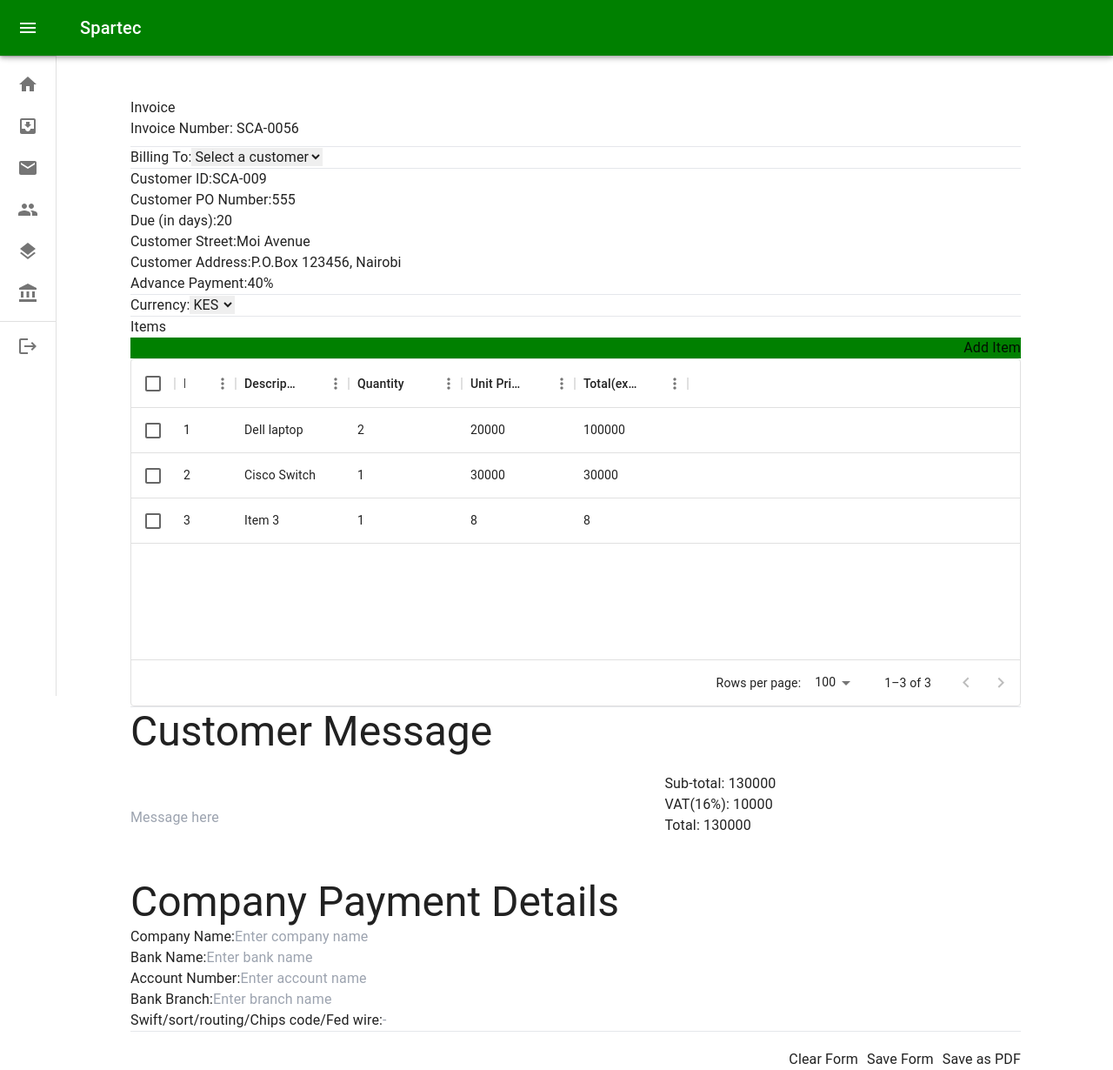
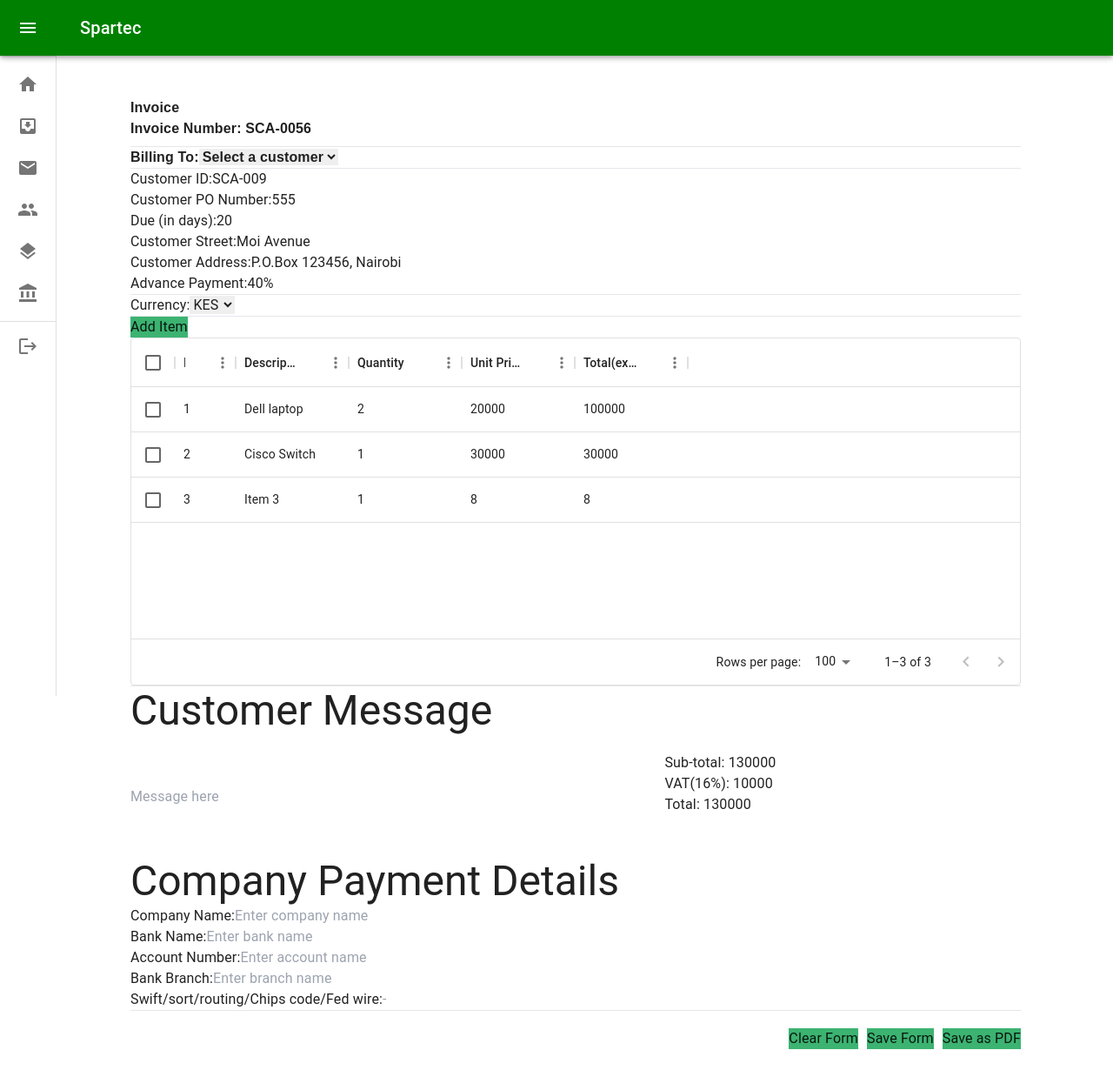
Before and after one commit to dohd/SCA-Track, a React (Create React App) app in the folder scainvoice/: page /invoice/new-in in a window 1280 px wide. Shown: the whole page at 87% size. After the commit the page ends 1206 px from the top, so only its background shows below. Built offline with nearby package versions, Linux system fonts and the light colour scheme.

Commit message:
more modification

```diff
--- a/scainvoice/src/pages/Invoice/CreateInvoice.jsx
+++ b/scainvoice/src/pages/Invoice/CreateInvoice.jsx
@@ -4,7 +4,7 @@ import { DataGrid } from '@mui/x-data-grid';
 import { Typography,Box } from '@mui/material';
 
 const CreateInvoice = () => {
-  const [selectedCustomer, setSelectedCustomer] = useState('');
+ const [selectedCustomer, setSelectedCustomer] = useState('');
   const [newItem, setNewItem] = useState({
     id: '',
     description: '',
@@ -13,20 +13,19 @@ const CreateInvoice = () => {
     total: '',
   });
   const [items, setItems] = useState([]);
-  const [showModal, setShowModal] = useState(false);
+  const [open, setOpen] = useState(false);
 
   const handleCustomerChange = (event) => {
     setSelectedCustomer(event.target.value);
   };
+
   const handleNewItemChange = (event) => {
     setNewItem({ ...newItem, [event.target.name]: event.target.value });
   };
+
   const handleAddItem = () => {
-    setShowModal(true);
-  };
-
-  const handleCloseModal = () => {
-    setShowModal(false);
+    const updatedItems = [...items, newItem];
+    setItems(updatedItems);
     setNewItem({
       id: '',
       description: '',
@@ -34,6 +33,15 @@ const CreateInvoice = () => {
       unitPrice: '',
       total: '',
     });
+    setOpen(false); // Close the modal after adding the item
+  };
+
+  const handleOpen = () => {
+    setOpen(true);
+  };
+
+  const handleClose = () => {
+    setOpen(false);
   };
 
   const handleClearForm = () => {
@@ -49,7 +57,7 @@ const CreateInvoice = () => {
 
   const handleSaveItem = () => {
     setItems([...items, newItem]);
-    setShowModal(false);
+
     setNewItem({
       id: '',
       description: '',
@@ -58,11 +66,11 @@ const CreateInvoice = () => {
       total: '',
     });
   };
+
   const handleSaveForm = () => {
     // Implement the logic to save the form data
     console.log('Form data saved:', items);
   };
-
 
   const columns = [
     { field: 'id', headerName: 'ID', width: 70 },
@@ -81,11 +89,11 @@ const CreateInvoice = () => {
   return (
     <Card style={{ width: '80%', marginLeft: '150px' }}>
       <Card.Body>
-        <Card.Title>Invoice</Card.Title>
-        <Card.Subtitle className="mb-2 text-muted">Invoice Number: SCA-0056</Card.Subtitle>
+        <Card.Title style={{fontFamily:'sans-serif',fontWeight:'bold'}}>Invoice</Card.Title>
+        <Card.Subtitle  style={{fontFamily:'sans-serif',fontWeight:'bold'}} className="mb-2 text-muted">Invoice Number: SCA-0056</Card.Subtitle>
         <hr />
         <Form>
-          <Form.Group controlId="billingTo">
+          <Form.Group controlId="billingTo"  style={{fontFamily:'sans-serif',fontWeight:'bold'}}>
             <Form.Label>Billing To:</Form.Label>
             <Form.Select
               value={selectedCustomer}
@@ -101,7 +109,7 @@ const CreateInvoice = () => {
 
           <hr />
 
-          <Form.Group controlId="customerID">
+          <Form.Group controlId="customerID" >
             <Form.Label>Customer ID:</Form.Label>
             <Form.Control type="text" readOnly value="SCA-009" />
           </Form.Group>
@@ -145,15 +153,41 @@ const CreateInvoice = () => {
 
           {/* Line items section */}
           <hr />
-          <Typography>Items</Typography>
-          <div style={{ display: 'flex', justifyContent: 'flex-end',backgroundColor: "green",}}>
-            <Button variant="secondary" onClick={handleAddItem}>
-              Add Item
-            </Button>
-          </div>
+          <Button variant="secondary" onClick={handleAddItem} style={{ backgroundColor: '#3cb371' }}>
+            Add Item
+          </Button>
+
+          <Modal
+            open={open}
+            onClose={handleClose}
+            aria-labelledby="modal-title"
+            aria-describedby="modal-description"
+          >
+            <Box sx={{  width: 600 }}>
+              <Typography variant="h6" id="modal-title" component="h2">
+                Add Item
+              </Typography>
+              <Form>
+                {/* Add form fields for adding a new item */}
+                {/* ... */}
+              </Form>
+              <div style={{ display: 'flex', justifyContent: 'flex-end', marginTop: 10 }}>
+                <Button variant="secondary" onClick={handleClose}>
+                  Cancel
+                </Button>
+                <Button variant="primary" onClick={handleAddItem}>
+                  Add Item
+                </Button>
+              </div>
+            </Box>
+          </Modal>
+
+
+
           <div style={{ height: 400, width: '100%' }}>
             <DataGrid rows={rows} columns={columns} pageSize={5} checkboxSelection />
           </div>
+
         <hr/>
         <Typography variant="h3">Customer Message</Typography>
 
@@ -233,13 +267,13 @@ const CreateInvoice = () => {
 </Form.Group>
 <hr/>
 <div style={{ display: 'flex', justifyContent: 'flex-end', marginTop: '20px' }}>
-            <Button variant="outline-secondary" onClick={handleClearForm}>
+            <Button variant="outline-secondary" onClick={handleClearForm} style={{ backgroundColor: '#3cb371' }}>
               Clear Form
             </Button>
-            <Button variant="outline-primary" onClick={handleSaveForm} style={{ marginLeft: '10px' }}>
+            <Button variant="outline-primary" onClick={handleSaveForm} style={{ marginLeft: '10px', backgroundColor: '#3cb371' }}>
               Save Form
             </Button>
-            <Button variant="primary"  style={{ marginLeft: '10px' }}>
+            <Button variant="primary"  style={{ marginLeft: '10px' , backgroundColor: '#3cb371' }}>
               Save as PDF
             </Button>
           </div>
```
